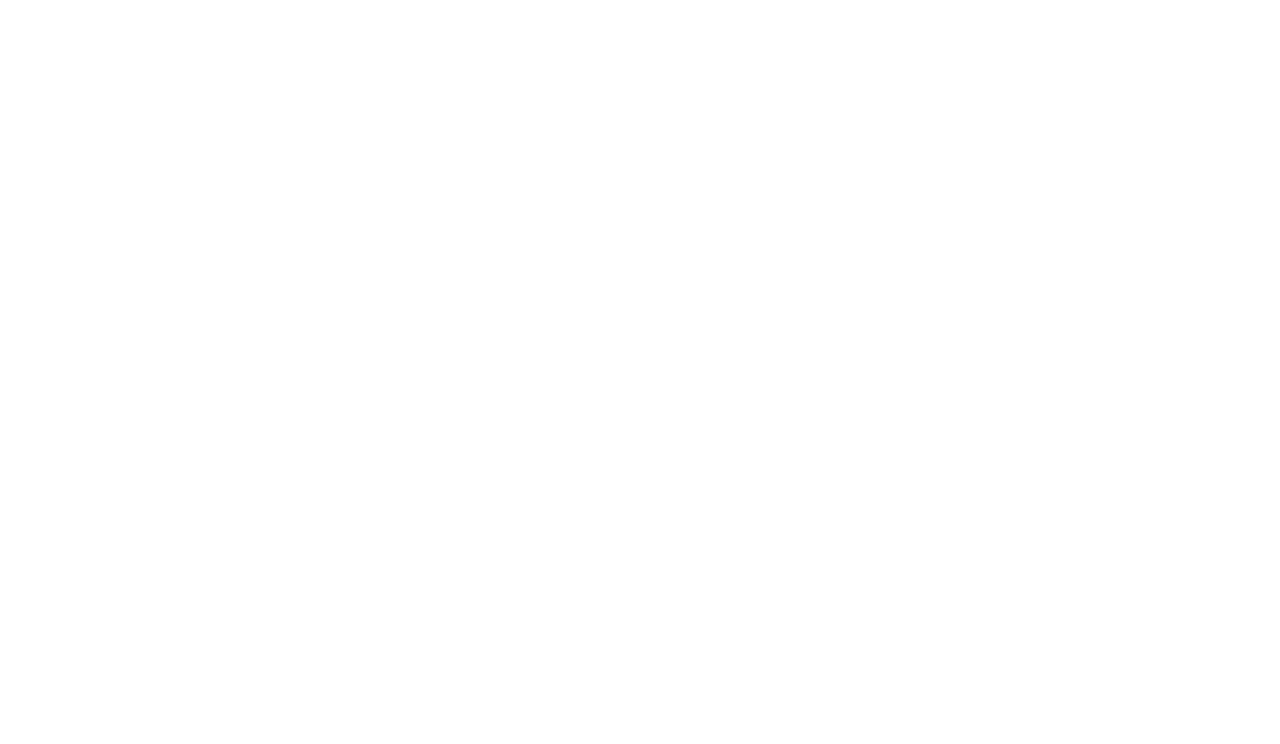
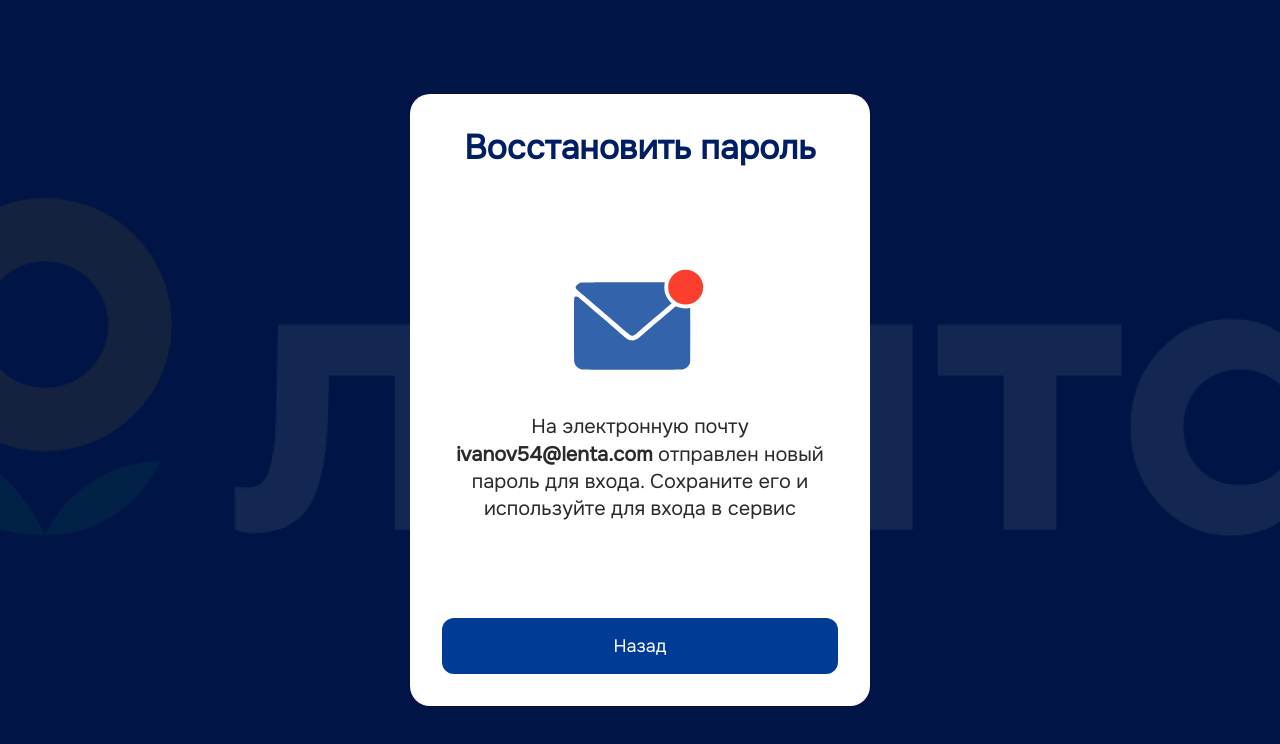
Before and after one commit to Anastasiy-alt/lenta-HACK, a React (Vite) app: page /forgot in a window 1280 px wide. Before the commit this address had no page. Shown: the top 744 px of the page. Built offline with nearby package versions, Linux system fonts and the light colour scheme.

Commit message:
feat: вепстка окна забыл пароль

```diff
--- a/src/components/App/App.jsx
+++ b/src/components/App/App.jsx
@@ -3,8 +3,8 @@
 import { useState } from "react";
 import { Routes, Route } from "react-router-dom";
 import { HomePage } from "../../pages/HomePage";
-import { LoginPage } from "../../pages/LoginPage/LoginPage";
-import { RegisterPage } from "../../pages/RegisterPage";
+import { LoginPage } from "../../pages/LoginPage";
+import { ForgotPage } from "../../pages/ForgotPage";
 import { useDispatch, useSelector } from "react-redux";
 
 export const App = () => {
@@ -15,7 +15,7 @@
       <Routes>
         <Route path="/" element={<HomePage />} />
         <Route path="login" element={<LoginPage />} />
-        <Route path="register" element={<RegisterPage />} />
+        <Route path="forgot" element={<ForgotPage />} />
       </Routes>
 
       <Modal active={!isOpen}></Modal>
--- /dev/null
+++ b/src/components/Forgot/Forgot.jsx
@@ -0,0 +1,21 @@
+import React from "react";
+import styles from "./forgot.module.scss";
+import restoreImage from "../../image/restore_pass_img.svg";
+import { Link } from "react-router-dom";
+
+export const Forgot = () => {
+  return (
+    <div className={styles.forgot}>
+      <h1 className={styles.title}>Восстановить пароль</h1>
+      <img className={styles.img} src={restoreImage} />
+      <p className={styles.text}>
+        На электронную почту{" "}
+        <span className={styles.span}>ivanov54@lenta.com</span> отправлен новый
+        пароль для входа. Сохраните его и используйте для входа в сервис
+      </p>
+      <Link className={styles.button} to="/login">
+        Назад
+      </Link>
+    </div>
+  );
+};
--- /dev/null
+++ b/src/components/Forgot/Forgot.module.scss
@@ -0,0 +1,39 @@
+@import "../../styles/common/mixins";
+@import "../../styles/common/variables";
+
+.forgot {
+  display: flex;
+  flex-direction: column;
+  margin: 32px;
+  max-width: 396px;
+}
+
+.title {
+  @include font-parametr(700, 34px, 128%, $accent-text-color);
+  text-align: center;
+}
+
+.img {
+  width: 133px;
+  height: 120px;
+  margin: 96px auto 28px;
+}
+
+.text {
+  @include font-parametr(400, 20px, 136%, $forgot-pass-text-color);
+  text-align: center;
+  margin-bottom: 96px;
+}
+
+.span {
+  @include font-parametr(700, 20px, 136%, $forgot-pass-text-color);
+}
+
+.button {
+  height: 56px;
+  border-radius: 12px;
+  background: $accent-button-color;
+  @include font-parametr(400, 18px, normal, $auth-btn-text-color);
+  @include display(flex, null, center);
+  align-items: center;
+}
--- a/src/components/Form/Form.jsx
+++ b/src/components/Form/Form.jsx
@@ -42,7 +42,9 @@
           <label className={styles.label} for="passCheckbox">
             Запомнить меня
           </label>
-          <Link className={styles.link}>Не помню пароль</Link>
+          <Link className={styles.link} to="/forgot">
+            Не помню пароль
+          </Link>
         </div>
         <button className={styles.button} type="submit">
           {title}
--- a/src/components/Form/Form.module.scss
+++ b/src/components/Form/Form.module.scss
@@ -8,6 +8,7 @@
 .checkbox_container {
   display: flex;
   margin: 20px 0 116px 0;
+  align-items: center;
 }
 
 .link {
@@ -34,7 +35,7 @@
 .button {
   height: 56px;
   border-radius: 12px;
-  background: $accent-text-color;
+  background: $accent-button-color;
   @include font-parametr(400, 18px, normal, #ffffff);
 }
 
--- a/src/components/Modal/Modal.module.scss
+++ b/src/components/Modal/Modal.module.scss
@@ -1,7 +1,12 @@
 .modal {
+  background-color: #001545;
+  background-image: url("../../image/lenta_bg_img.png");
   height: 100vh;
   width: 100vw;
-  background-color: rgba(0, 0, 0, 0.4);
+  background-repeat: no-repeat;
+  background-position: center;
+  background-size: 1500px 595px;
+
   position: fixed;
   top: 0;
   left: 0;
--- /dev/null
+++ b/src/pages/ForgotPage.jsx
@@ -0,0 +1,14 @@
+import React from "react";
+import { useSelector } from "react-redux";
+import { Link } from "react-router-dom";
+import { Modal } from "../components/Modal/Modal";
+import { Forgot } from "../components/Forgot/Forgot";
+
+export const ForgotPage = () => {
+  const { isOpen } = useSelector((store) => store.modal);
+  return (
+    <Modal active={isOpen}>
+      <Forgot />
+    </Modal>
+  );
+};
--- /dev/null
+++ b/src/pages/LoginPage.jsx
@@ -0,0 +1,16 @@
+import React from "react";
+import { Link } from "react-router-dom";
+import { Login } from "../components/Login/Login";
+import { Modal } from "../components/Modal/Modal";
+import { Form } from "../components/Form/Form";
+import { useDispatch, useSelector } from "react-redux";
+
+export const LoginPage = () => {
+  const dispatch = useDispatch();
+  const { isOpen } = useSelector((store) => store.modal);
+  return (
+    <Modal active={isOpen}>
+      <Login />
+    </Modal>
+  );
+};
--- a/src/pages/LoginPage/LoginPage.jsx
+++ /dev/null
@@ -1,19 +0,0 @@
-import React from "react";
-import style from "./LoginPage.module.scss";
-import { Link } from "react-router-dom";
-import { Login } from "../../components/Login/Login";
-import { Modal } from "../../components/Modal/Modal";
-import { Form } from "../../components/Form/Form";
-import { useDispatch, useSelector } from "react-redux";
-
-export const LoginPage = () => {
-  const dispatch = useDispatch();
-  const { isOpen } = useSelector((store) => store.modal);
-  return (
-    <div className={style.bg}>
-      <Modal active={isOpen}>
-        <Login />
-      </Modal>
-    </div>
-  );
-};
--- a/src/pages/LoginPage/LoginPage.module.scss
+++ /dev/null
@@ -1,9 +0,0 @@
-.bg {
-  background-color: #001545;
-  background-image: url("../../image/lenta_bg_img.png");
-  height: 100vh;
-  width: 100vw;
-  background-repeat: no-repeat;
-  background-position: center;
-  background-size: 1500px 595px;
-}
--- a/src/pages/RegisterPage.jsx
+++ /dev/null
@@ -1,13 +0,0 @@
-import React from "react";
-import { Link } from "react-router-dom";
-
-export const RegisterPage = () => {
-  return (
-    <>
-      <h1>RegisterPage</h1>
-      <p>
-        или Войди <Link to="/login">регистарция</Link>
-      </p>
-    </>
-  );
-};
--- a/src/styles/common/_variables.scss
+++ b/src/styles/common/_variables.scss
@@ -3,3 +3,6 @@
 $auth-input-placeholder: #969696;
 $auth-input-bcg-color: #f0f0f0;
 $link-color: #0d99ff;
+$forgot-pass-text-color: #2c2a29;
+$accent-button-color: #003c96;
+$auth-btn-text-color: #ffffff;
```
Also changed, not shown: src/image/restore_pass_img.svg (added).
